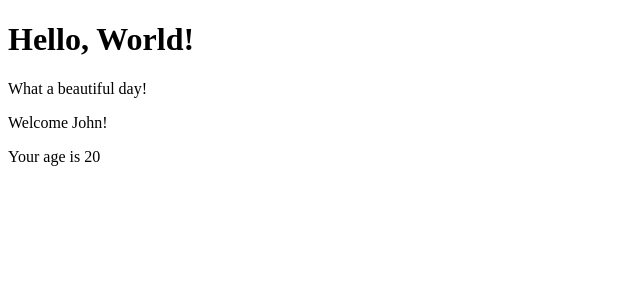
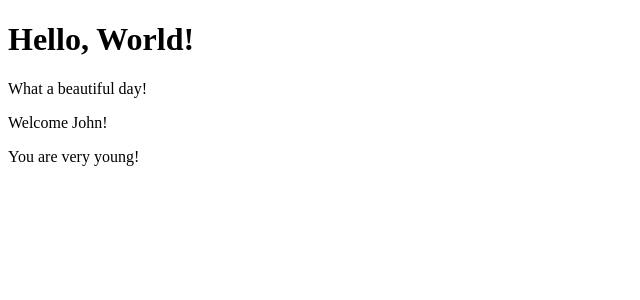
Before and after one commit to cicciocara/React-exercises, a React (Create React App) app in the folder react-exercises/: page / in a window 1280 px wide. Shown: the top 300 px of the page, without its empty margins (0-640 px from the left). Built offline with nearby package versions, Linux system fonts and the light colour scheme.

Commit message:
feat/exercise conditional-rendering-05 completed

```diff
--- a/react-exercises/src/Age.js
+++ b/react-exercises/src/Age.js
@@ -2,10 +2,6 @@ import React from 'react';
 
 export class Age extends React.Component {
   render() {
-    return (
-      <div>
-        <p>Your age is {this.props.children}</p>
-      </div>
-    );
+    return <div>{this.props.children > 18 ? <p>Your age is {this.props.children}</p> : <p>You are very young!</p>}</div>;
   }
 }
--- a/react-exercises/src/App.js
+++ b/react-exercises/src/App.js
@@ -7,7 +7,7 @@ export class App extends React.Component {
     return (
       <div>
         <Hello />
-        <Welcome name='John' age={20} />
+        <Welcome name='John' age={17} />
       </div>
     );
   }
--- a/react-exercises/src/Welcome.js
+++ b/react-exercises/src/Welcome.js
@@ -6,7 +6,7 @@ export class Welcome extends React.Component {
     return (
       <div>
         <p>Welcome {this.props.name}!</p>
-        {this.props.age > 18 && this.props.age < 65 && this.props.name === 'John' && <Age>{this.props.age}</Age>}
+        <Age>{this.props.age}</Age>
       </div>
     );
   }
```
